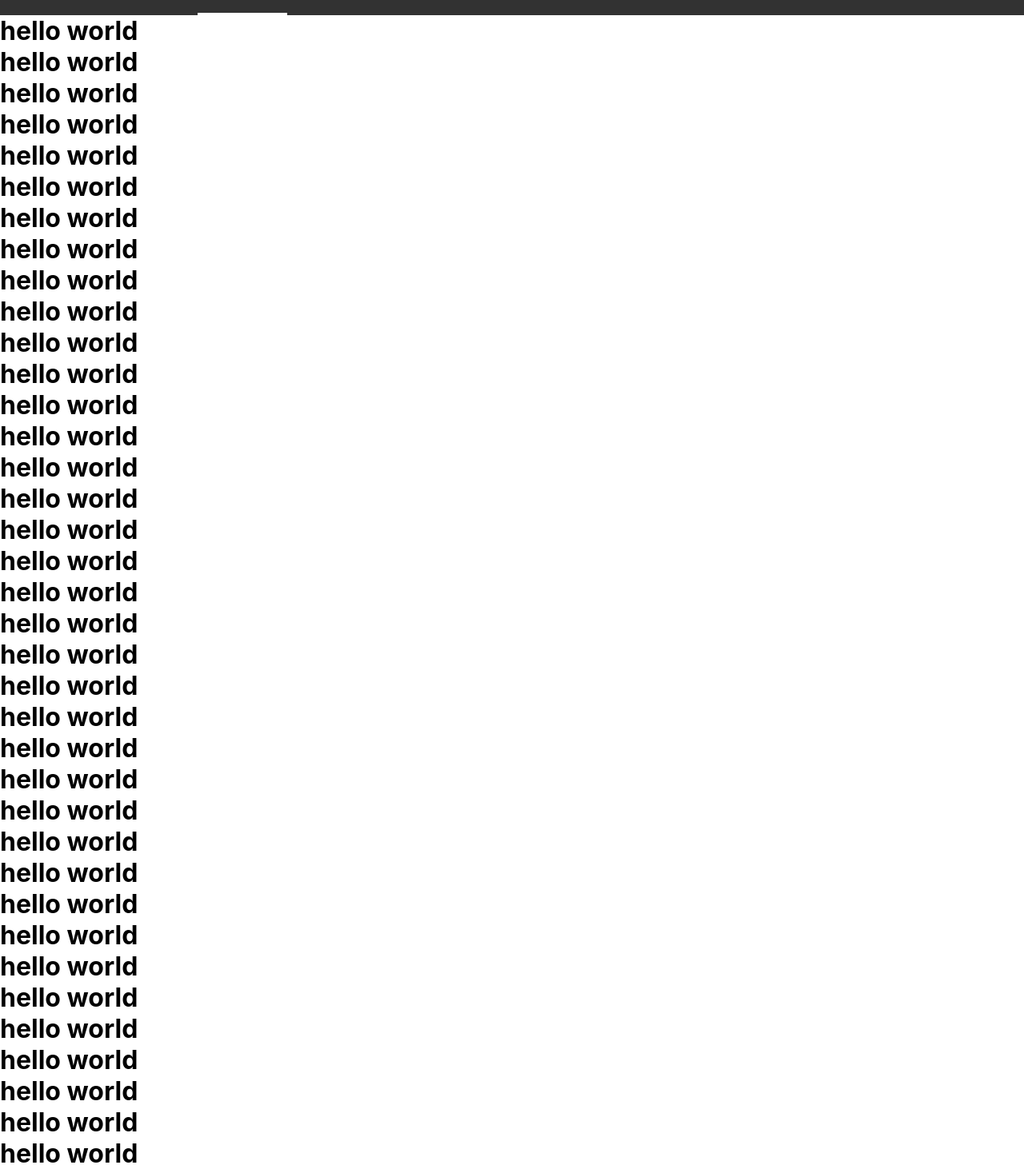
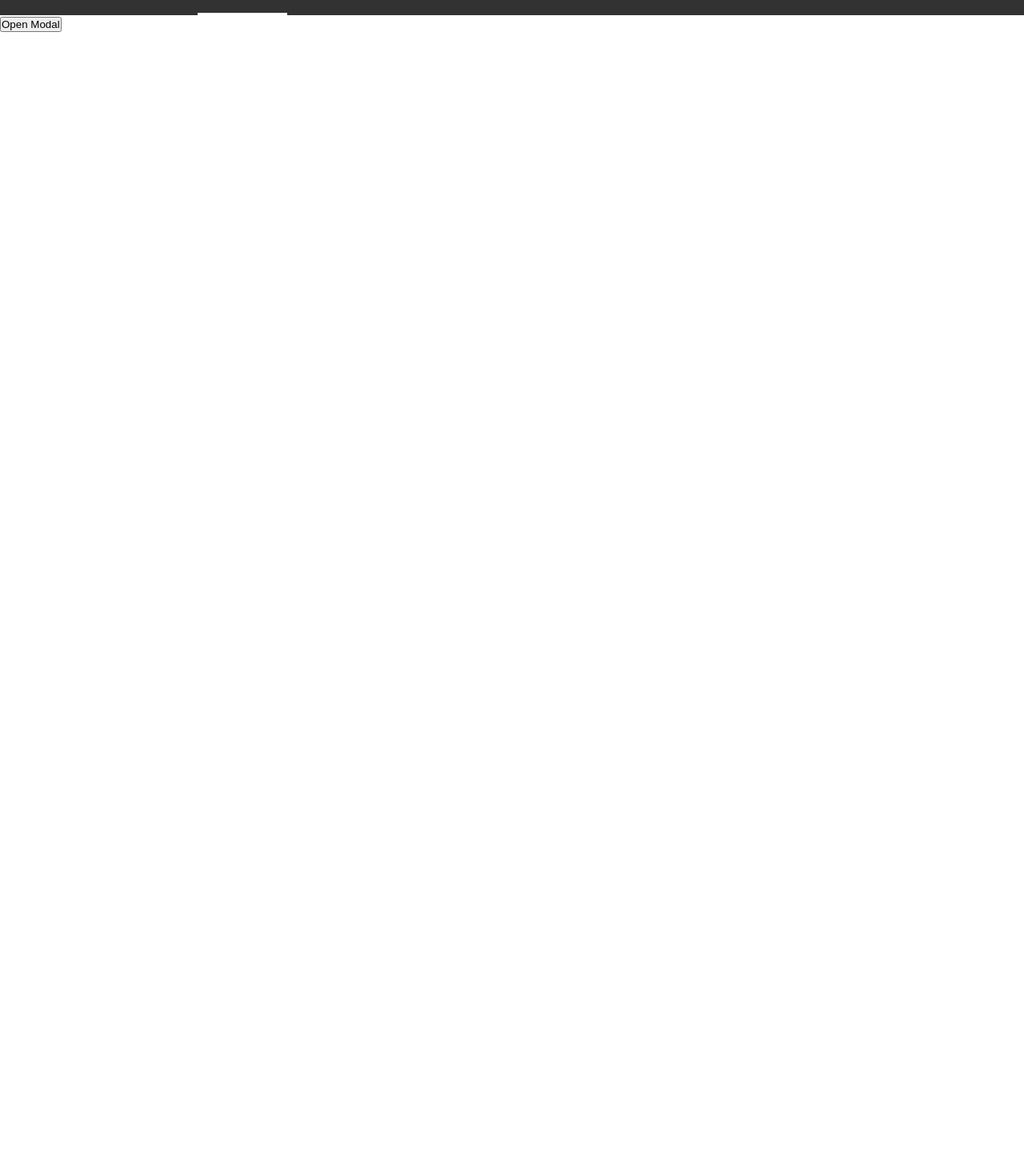
Before and after one commit to learnshaw/tor-josh-2-instock, a React (Create React App) app in the folder client/: page /inventory in a window 1280 px wide. Shown: the part 61-1528 px from the top of the page at 80% size. After the commit the page ends 800 px from the top, so only its background shows below. Built offline with nearby package versions, Linux system fonts and the light colour scheme.

Commit message:
modal basic styling and functionality done

```diff
--- a/client/src/App.js
+++ b/client/src/App.js
@@ -10,48 +10,6 @@ class App extends React.Component {
       <div className="App">
        <BrowserRouter>
        <Navigation/>
-       <h1>hello world</h1>
-       <h1>hello world</h1>
-       <h1>hello world</h1>
-       <h1>hello world</h1>
-       <h1>hello world</h1>
-       <h1>hello world</h1>
-       <h1>hello world</h1>
-       <h1>hello world</h1>
-       <h1>hello world</h1>
-       <h1>hello world</h1>
-       <h1>hello world</h1>
-       <h1>hello world</h1>
-       <h1>hello world</h1>
-       <h1>hello world</h1>
-       <h1>hello world</h1>
-       <h1>hello world</h1>
-       <h1>hello world</h1>
-       <h1>hello world</h1>
-       <h1>hello world</h1>
-       <h1>hello world</h1>
-       <h1>hello world</h1>
-       <h1>hello world</h1>
-       <h1>hello world</h1>
-       <h1>hello world</h1>
-       <h1>hello world</h1>
-       <h1>hello world</h1>
-       <h1>hello world</h1>
-       <h1>hello world</h1>
-       <h1>hello world</h1>
-       <h1>hello world</h1>
-       <h1>hello world</h1>
-       <h1>hello world</h1>
-       <h1>hello world</h1>
-       <h1>hello world</h1>
-       <h1>hello world</h1>
-       <h1>hello world</h1>
-       <h1>hello world</h1>
-       <h1>hello world</h1>
-       <h1>hello world</h1>
-       <h1>hello world</h1>
-       <h1>hello world</h1>
-       <h1>hello world</h1>
        <InventoryModal></InventoryModal>
         {/* <Switch>
          <Route path="/" exact component={Warehouses}></Route>
--- a/client/src/components/InventoryModal/InventoryModal.js
+++ b/client/src/components/InventoryModal/InventoryModal.js
@@ -43,29 +43,29 @@ export default class InventoryModal extends React.Component {
             >
                 <h2 className="add__product-title">Create New</h2>
                 <form className="add__product-form" onSubmit={(e) => {this.closeModal(e)}}>
-                    <section className="add__product-section">
-                        <article className="add__product-article">
                     <div className="add__product-entry-group">
-                                <label>NAME</label>
-                                <input className="add__product-entry-field" placeholder="Name" name="name"/>
+                        <label>PRODUCT</label>
+                        <input className="add__product-entry-field" placeholder="Item Name" name="name"/>
+                    </div>
+                    <div className="add__product-entry-group">
+                        <label>LAST ORDERED</label>
+                        <input className="add__product-entry-field" placeholder="yyyy-mm-dd" name="lastOrdered"/>
                     </div>
                     <div className="add__product-entry-group">
                         <label>CITY</label>
                         <input className="add__product-entry-field" placeholder="City" name="city"/>
                     </div>
                     <div className="add__product-entry-group">
+                        <label>COUNTRY</label>
+                        <select className="add__product-entry-field add__product-country" name="country">
+                            <option value="canada">Canada</option>
+                            <option value="usa">USA</option>
+                            <option value="mexico">Mexico</option>
+                        </select>
+                    </div>
+                    <div className="add__product-entry-group">
                         <label>QUANTITY</label>
                         <input className="add__product-entry-field" placeholder="0" name="quantity"/>
-                            </div>
-                        </article>
-                        <article className="add__product-article">
-                            <div className="add__product-entry-group">
-                                <label>LAST ORDERED</label>
-                                <input className="add__product-entry-field" placeholder="yyyy-mm-dd" name="lastOrdered"/>
-                            </div>
-                            <div className="add__product-entry-group">
-                                <label>COUNTRY</label>
-                                <input className="add__product-entry-field" placeholder="Canada" name="country"/>
                     </div>
                     <div className="add__product-entry-group">
                         <label>STATUS</label>
@@ -74,19 +74,16 @@ export default class InventoryModal extends React.Component {
                             <Switch onChange={(e)=> {this.switchHandle(e)}} checked={this.state.inStock}></Switch>
                         </article>
                     </div>
-                        </article>
-                    </section>
                     <article className="add__product-article">
                         <label>ITEM DESCRIPTION</label>
-                        <input className="add__product-description" placeholder="(Optional)" name="description"/>
+                        <textarea className="add__product-description" placeholder="(Optional)" name="description"/>
                     </article>
                     <article className="add__product-buttons">
-                        <button className="add__product-button" type="submit">CANCEL</button>
-                        <button className="add__product-button" type="submit">SAVE</button>
+                        <button className="add__product-button button-cancel" type="submit">CANCEL</button>
+                        <button className="add__product-button button-save" type="submit">SAVE</button>
                     </article>
                 </form>
             </Modal>
-            {/* </MediaQuery> */}
         </div>
       );
     }
--- a/client/src/components/InventoryModal/InventoryModal.scss
+++ b/client/src/components/InventoryModal/InventoryModal.scss
@@ -5,17 +5,25 @@
         position: absolute;
         overflow: auto;
         background-color: white;
-        top: 40px;
-        left: 40px;
-        right: 40px;
-        bottom: 40px;
         padding: 10px 30px;
+        top: 0px;
+        bottom: 0px;
+        left: 0px;
+        right: 0px;
 
         @include tablet{
+            width: 576px;
             top: 40px;
             left: 100px;
             right: 100px;
             bottom: 40px;
+        }
+
+        @include desktop{
+            width: 576px;
+            left: 400px;
+            right: auto;
+            padding: 0px 48px;
         }
     }
 
@@ -31,47 +39,46 @@
 
 .add__product {
     &-title{
+        margin-bottom: 24px;
         @include tablet{
-            margin-bottom: 24px;
+            margin-top: 56px;
         }
     }
     &-form{
         @include tablet{
             display: flex;
-            flex-direction: column;
-        }
-    }
+            flex-direction: row;
+            flex-wrap: wrap;
+            justify-content: space-between;
 
-    &-section {
-        display:flex;
-        justify-content: space-between;
-    }
-
-    &-article{
-        display: flex;
-        flex-direction: column;
-        @include tablet{
-            margin-right: 24px;
         }
     }
 
     &-entry-group{
         display: flex;
         flex-direction: column;
+        margin-bottom: 15px;
         @include tablet{
             margin-bottom: 24px;
         }
     }
 
     &-entry-field{
-        margin-top: 10px;
+        margin-top: 8px;
         padding-left: 5px;
         border: 1px solid black;
         border-radius: 4px;
+        width: auto;
+        height:30px;
         @include tablet{
             width: 220px;
             height:48px;
+            padding-left: 16px;
         }
+    }
+
+    &-country{
+        background-color: white;
     }
 
     &-instock{
@@ -84,8 +91,11 @@
     &-description{
         margin-top: 10px;
         padding-left: 5px;
+        padding-top: 5px;
         border: 1px solid black;
         border-radius: 4px;
+        height: 50px;
+        width: 100%;
         @include tablet{
             width: 480px;
             height: 80px;
@@ -95,12 +105,29 @@
     &-buttons{
         justify-content: flex-end;
         display: flex;
+        flex-direction: column-reverse;
         margin-top: 24px;
+        @include tablet{
+            flex-direction: row;
+            width: 100%;
+            justify-content: flex-end;
+        }
     }
 
     &-button{
-        @include tablet{
-            margin-right: 24px;
-        }
+        height: 48px;
+        color: $color-button;
     }
 }
+
+.button {
+    &-save{
+        background-color: $color-button;
+        color: white;
+        @include tablet {
+            width: 160px;
+            margin-left: 48px;
+        }
+
+    }
+}
```
Lines whose indentation alone changed are shown as unchanged.
